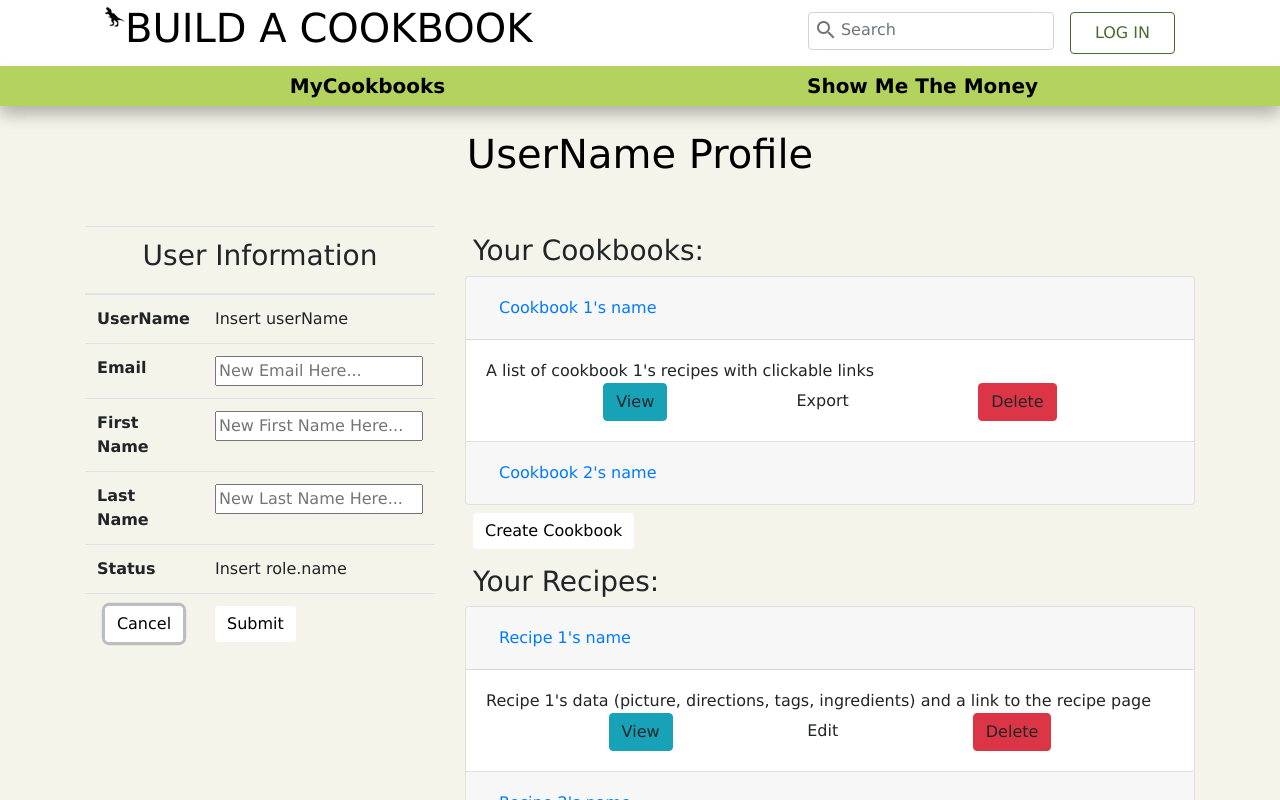
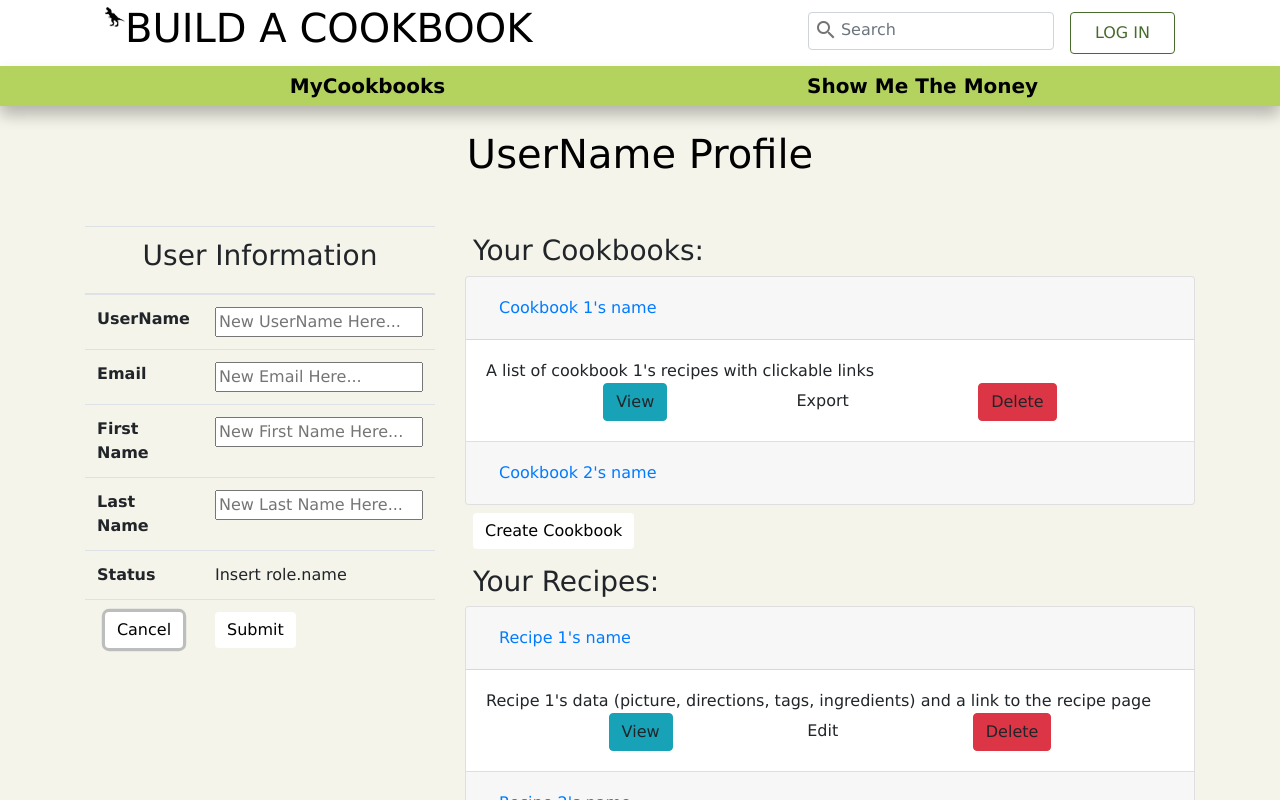
Before and after one commit to johntraudt/cookbook-app, a React (Create React App) app in the folder project/client/: page /user in a window 1280 px wide. Both pictures are taken after a click on the button "Edit". Shown: the top 800 px of the page. Built offline with nearby package versions, Linux system fonts and the light colour scheme.

Commit message:
updated cards to show reviews and username

```diff
--- a/project/client/src/page-elements/SquareCard.js
+++ b/project/client/src/page-elements/SquareCard.js
@@ -13,9 +13,9 @@ function SquareCard({recipe}) {
                 </div>
                 <div className="card-body">
                     <p className="card-title text-dark">{recipe.name}</p>
-                    <p className="card-text text-dark">Posted By: USERNAME HERE</p>
+                    <p className="card-text text-dark">Posted By: {recipe.user.userName}</p>
                     <div>
-                        <Rating/>
+                        <Rating reviews={recipe.reviews}/>
                     </div>
                 </div>
             </div>
--- a/project/client/src/pages/PostRecipe.js
+++ b/project/client/src/pages/PostRecipe.js
@@ -81,7 +81,7 @@ export default function PostRecipe() {
         .then(response => {
             if (response.status === 201) {
                 console.log('success!')
-                response.json().then(data => console.log(data));
+                // response.json().then(data => console.log(data));
             } else if (response.status === 400) {
                 console.log('errors!');
                 console.log(response);
--- a/project/client/src/pages/UserProfile.js
+++ b/project/client/src/pages/UserProfile.js
@@ -11,16 +11,20 @@ export default function UserProfile() {
     const [firstName, setFirstName] = useState('');
     const [lastName, setLastName] = useState('');
     const [cookBook, setCookBook] = useState('');
+    const [userName, setUserName] = useState('');
+
 
     useEffect(() => {
         setEmail();
         setFirstName();
         setLastName();
         setCookBook();
+        setUserName();
     },[console.log(email),
         console.log(firstName),
         console.log(lastName),
-        console.log(cookBook)]);
+        console.log(cookBook),
+        console.log(userName)]);
 
     return (
         <div className="container full-body">
@@ -36,7 +40,11 @@ export default function UserProfile() {
                         </thead>
                         <tr>
                             <th>UserName</th>
-                            <td>Insert userName</td>
+                            <td>
+                                {editUser===false ? 'Insert email' :
+                                    <input type="text" placeholder="New UserName Here..." onChange={event => setUserName(event.target.value)}></input>
+                                }
+                            </td>
                         </tr>
                         <tr>
                             <th>Email</th>
```
